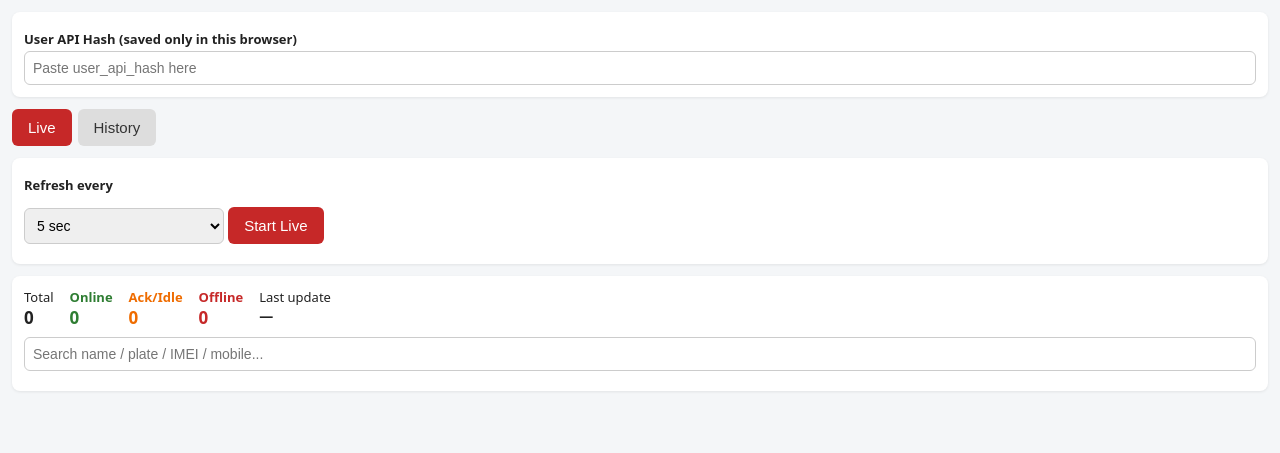
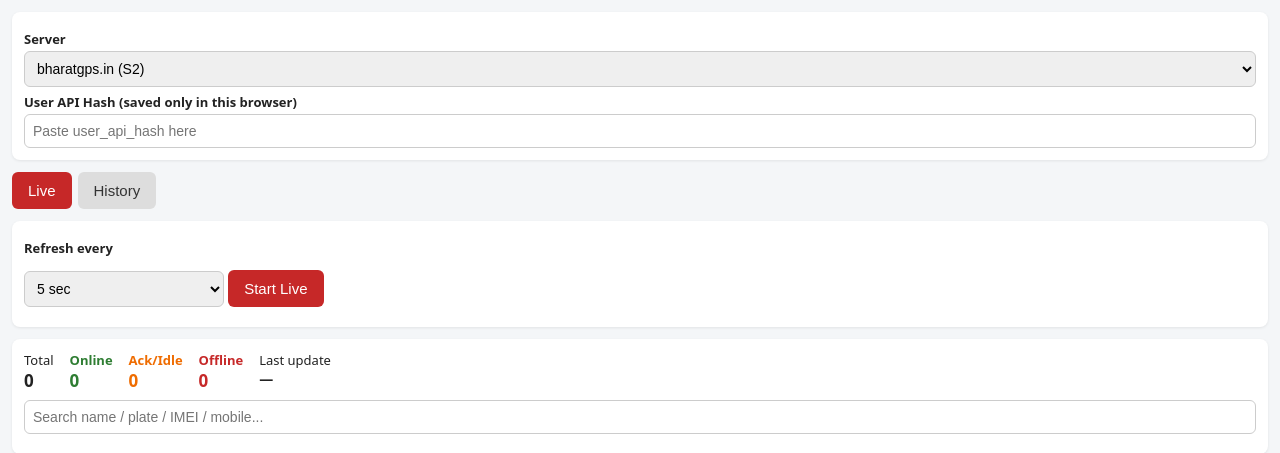
Before and after one commit to srisomesh-ai/someswara-com, a PHP site: page /gps/index.html in a window 1280 px wide. Shown: the part 48-501 px from the top of the page. Run offline with PHP 8.4, Linux system fonts and the light colour scheme.

Commit message:
GPS test page: server selector (S1/S2/S3 + custom URL)
Co-Authored-By: Claude Opus 5.5 <noreply@anthropic.com>
Claude-Session: https://claude.ai/code/session_01VjGV6ezDuCGMoj1M5cpnn8

```diff
--- a/gps/index.html
+++ b/gps/index.html
@@ -47,6 +47,17 @@
 <div class="wrap">
 
   <div class="card">
+    <label>Server</label>
+    <select id="server">
+      <option value="https://bharatgps.com">bharatgps.com (S1)</option>
+      <option value="https://bharatgps.in" selected>bharatgps.in (S2)</option>
+      <option value="https://bharatgps.school">bharatgps.school (S3)</option>
+      <option value="custom">Custom URL…</option>
+    </select>
+    <div id="customBox" class="hidden">
+      <label>Custom URL</label>
+      <input id="customUrl" placeholder="https://">
+    </div>
     <label>User API Hash (saved only in this browser)</label>
     <input id="hash" placeholder="Paste user_api_hash here">
   </div>
@@ -120,6 +131,24 @@ const PROXY = 'proxy.php';
 const hashEl = document.getElementById('hash');
 try { hashEl.value = localStorage.getItem('bgps_hash') || ''; } catch (e) {}
 hashEl.addEventListener('change', () => { try { localStorage.setItem('bgps_hash', hashEl.value.trim()); } catch (e) {} });
+const serverEl = document.getElementById('server'), customEl = document.getElementById('customUrl');
+try {
+  const sv = localStorage.getItem('bgps_server'), cu = localStorage.getItem('bgps_custom');
+  if (sv && [...serverEl.options].some(o => o.value === sv)) serverEl.value = sv;
+  if (cu) customEl.value = cu;
+} catch (e) {}
+function syncServer() {
+  document.getElementById('customBox').classList.toggle('hidden', serverEl.value !== 'custom');
+  try { localStorage.setItem('bgps_server', serverEl.value); localStorage.setItem('bgps_custom', customEl.value.trim()); } catch (e) {}
+}
+serverEl.addEventListener('change', () => { syncServer(); if (running) stopLive(); devices.clear(); });
+customEl.addEventListener('change', syncServer);
+syncServer();
+function serverUrl() {
+  const v = serverEl.value === 'custom' ? customEl.value.trim() : serverEl.value;
+  return v.replace(/\/+$/, '').replace(/\/api$/i, '');
+}
+function serverName() { try { return new URL(serverUrl()).host; } catch (e) { return serverUrl(); } }
 
 function esc(v) { return String(v ?? '').replace(/[&<>"]/g, c => ({ '&':'&amp;','<':'&lt;','>':'&gt;','"':'&quot;' }[c])); }
 function setSt(id, m, c) { const s = document.getElementById(id); s.className = 'status ' + (c || ''); s.textContent = m; }
@@ -128,7 +157,9 @@ async function api(ep, extra = {}) {
   const h = hashEl.value.trim();
   if (!h) throw new Error('Paste the API hash first');
   try { localStorage.setItem('bgps_hash', h); } catch (e) {}
-  const p = new URLSearchParams({ ep, user_api_hash: h, lang: 'en', ...extra });
+  const srv = serverUrl();
+  if (!/^https:\/\/[^\s\/]+/i.test(srv)) throw new Error('Enter a valid server URL starting with https://');
+  const p = new URLSearchParams({ ep, server: srv, user_api_hash: h, lang: 'en', ...extra });
   const res = await fetch(`${PROXY}?${p}`);
   const text = await res.text();
   let data; try { data = JSON.parse(text); } catch { throw new Error('Bad response: ' + text.slice(0, 120)); }
@@ -167,7 +198,7 @@ async function toggleLive() {
     lastTime = Math.floor(Date.now() / 1000) - 60;
     renderLive();
     fillDeviceSelect();
-    if (!devices.size) setSt('liveStatus', 'This API hash has 0 vehicles on bharatgps.in', 'err');
+    if (!devices.size) setSt('liveStatus', 'This API hash has 0 vehicles on ' + serverName(), 'err');
     else setSt('liveStatus', `Loaded ${devices.size} vehicle(s). Live updates running...`, 'ok');
     schedule();
   } catch (e) { setSt('liveStatus', 'Error: ' + e.message, 'err'); stopLive(); }
@@ -252,7 +283,7 @@ async function loadVehicles() {
     devices.clear();
     flatten(await api('get_devices')).forEach(d => devices.set(d.id, d));
     fillDeviceSelect();
-    setSt('histStatus', devices.size ? `${devices.size} vehicle(s) loaded` : 'This API hash has 0 vehicles', devices.size ? 'ok' : 'err');
+    setSt('histStatus', devices.size ? `${devices.size} vehicle(s) loaded` : 'This API hash has 0 vehicles on ' + serverName(), devices.size ? 'ok' : 'err');
   } catch (e) { setSt('histStatus', 'Error: ' + e.message, 'err'); }
 }
 
```
Also changed, not shown: gps/proxy.php (+29 -3 lines).
